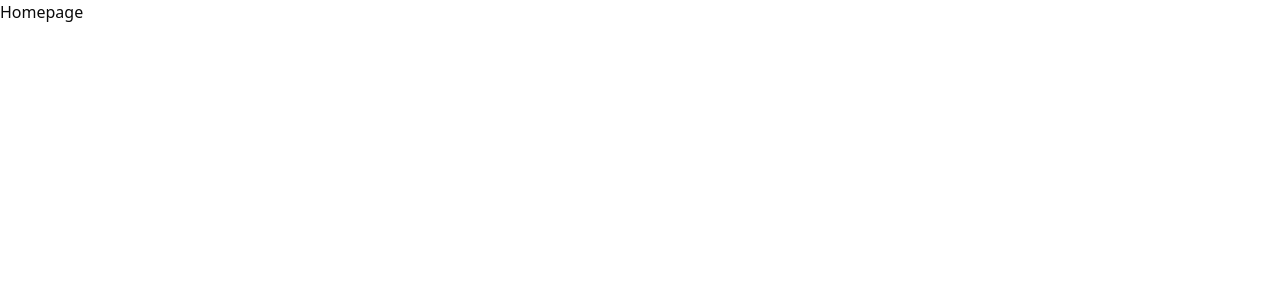
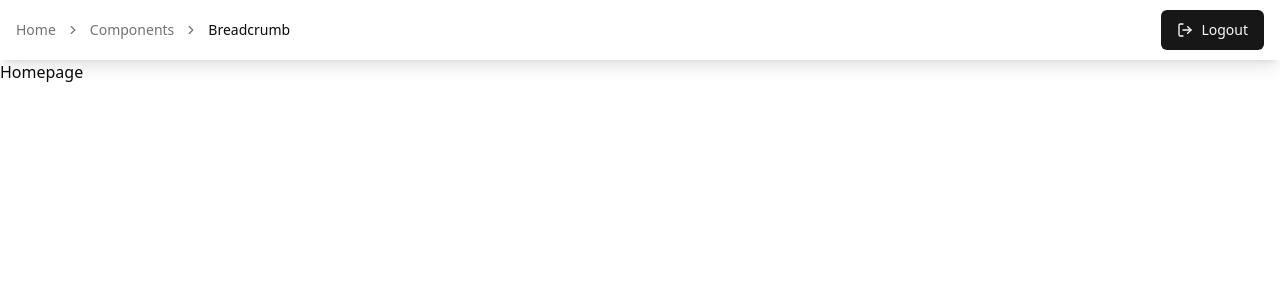
Before and after one commit to nenad-coding/e-commerce-app, a Next.js app: page / in a window 1280 px wide. Shown: the top 300 px of the page. Built offline with nearby package versions, Linux system fonts and the light colour scheme.

Commit message:
Navbar - work in progress (created with components without functionality)

```diff
--- a/app/layout.js
+++ b/app/layout.js
@@ -1,5 +1,6 @@
 import localFont from 'next/font/local'
 import './globals.css'
+import Navbar from '@/components/layout/Navbar'
 
 const geistSans = localFont({
   src: './fonts/GeistVF.woff',
@@ -22,6 +23,7 @@
     <html lang="en">
       <body
         className={`${geistSans.variable} ${geistMono.variable} antialiased`}>
+        <Navbar />
         {children}
       </body>
     </html>
--- /dev/null
+++ b/components/custom/Breadcrumb/containter.jsx
@@ -0,0 +1,28 @@
+import {
+  Breadcrumb,
+  BreadcrumbItem,
+  BreadcrumbLink,
+  BreadcrumbList,
+  BreadcrumbPage,
+  BreadcrumbSeparator,
+} from '@/components/ui/breadcrumb'
+
+export default function BreadcrumpContainer() {
+  return (
+    <Breadcrumb>
+      <BreadcrumbList>
+        <BreadcrumbItem>
+          <BreadcrumbLink href="/">Home</BreadcrumbLink>
+        </BreadcrumbItem>
+        <BreadcrumbSeparator />
+        <BreadcrumbItem>
+          <BreadcrumbLink href="/components">Components</BreadcrumbLink>
+        </BreadcrumbItem>
+        <BreadcrumbSeparator />
+        <BreadcrumbItem>
+          <BreadcrumbPage>Breadcrumb</BreadcrumbPage>
+        </BreadcrumbItem>
+      </BreadcrumbList>
+    </Breadcrumb>
+  )
+}
--- /dev/null
+++ b/components/layout/Navbar.jsx
@@ -0,0 +1,16 @@
+import BreadcrumpContainer from '../custom/Breadcrumb/containter'
+import { LogOut } from 'lucide-react'
+import { Button } from '@/components/ui/button'
+
+export default function Navbar() {
+  return (
+    <div className="w-full h-[60px] flex items-center justify-between px-4 shadow-lg">
+      <BreadcrumpContainer />
+      <div>
+        <Button>
+          <LogOut /> Logout
+        </Button>
+      </div>
+    </div>
+  )
+}
--- /dev/null
+++ b/components/ui/breadcrumb.jsx
@@ -0,0 +1,92 @@
+import * as React from "react"
+import { Slot } from "@radix-ui/react-slot"
+import { ChevronRight, MoreHorizontal } from "lucide-react"
+
+import { cn } from "@/lib/utils"
+
+const Breadcrumb = React.forwardRef(
+  ({ ...props }, ref) => <nav ref={ref} aria-label="breadcrumb" {...props} />
+)
+Breadcrumb.displayName = "Breadcrumb"
+
+const BreadcrumbList = React.forwardRef(({ className, ...props }, ref) => (
+  <ol
+    ref={ref}
+    className={cn(
+      "flex flex-wrap items-center gap-1.5 break-words text-sm text-muted-foreground sm:gap-2.5",
+      className
+    )}
+    {...props} />
+))
+BreadcrumbList.displayName = "BreadcrumbList"
+
+const BreadcrumbItem = React.forwardRef(({ className, ...props }, ref) => (
+  <li
+    ref={ref}
+    className={cn("inline-flex items-center gap-1.5", className)}
+    {...props} />
+))
+BreadcrumbItem.displayName = "BreadcrumbItem"
+
+const BreadcrumbLink = React.forwardRef(({ asChild, className, ...props }, ref) => {
+  const Comp = asChild ? Slot : "a"
+
+  return (
+    <Comp
+      ref={ref}
+      className={cn("transition-colors hover:text-foreground", className)}
+      {...props} />
+  );
+})
+BreadcrumbLink.displayName = "BreadcrumbLink"
+
+const BreadcrumbPage = React.forwardRef(({ className, ...props }, ref) => (
+  <span
+    ref={ref}
+    role="link"
+    aria-disabled="true"
+    aria-current="page"
+    className={cn("font-normal text-foreground", className)}
+    {...props} />
+))
+BreadcrumbPage.displayName = "BreadcrumbPage"
+
+const BreadcrumbSeparator = ({
+  children,
+  className,
+  ...props
+}) => (
+  <li
+    role="presentation"
+    aria-hidden="true"
+    className={cn("[&>svg]:w-3.5 [&>svg]:h-3.5", className)}
+    {...props}>
+    {children ?? <ChevronRight />}
+  </li>
+)
+BreadcrumbSeparator.displayName = "BreadcrumbSeparator"
+
+const BreadcrumbEllipsis = ({
+  className,
+  ...props
+}) => (
+  <span
+    role="presentation"
+    aria-hidden="true"
+    className={cn("flex h-9 w-9 items-center justify-center", className)}
+    {...props}>
+    <MoreHorizontal className="h-4 w-4" />
+    <span className="sr-only">More</span>
+  </span>
+)
+BreadcrumbEllipsis.displayName = "BreadcrumbElipssis"
+
+export {
+  Breadcrumb,
+  BreadcrumbList,
+  BreadcrumbItem,
+  BreadcrumbLink,
+  BreadcrumbPage,
+  BreadcrumbSeparator,
+  BreadcrumbEllipsis,
+}
--- /dev/null
+++ b/components/ui/button.jsx
@@ -0,0 +1,47 @@
+import * as React from "react"
+import { Slot } from "@radix-ui/react-slot"
+import { cva } from "class-variance-authority";
+
+import { cn } from "@/lib/utils"
+
+const buttonVariants = cva(
+  "inline-flex items-center justify-center gap-2 whitespace-nowrap rounded-md text-sm font-medium ring-offset-background transition-colors focus-visible:outline-none focus-visible:ring-2 focus-visible:ring-ring focus-visible:ring-offset-2 disabled:pointer-events-none disabled:opacity-50 [&_svg]:pointer-events-none [&_svg]:size-4 [&_svg]:shrink-0",
+  {
+    variants: {
+      variant: {
+        default: "bg-primary text-primary-foreground hover:bg-primary/90",
+        destructive:
+          "bg-destructive text-destructive-foreground hover:bg-destructive/90",
+        outline:
+          "border border-input bg-background hover:bg-accent hover:text-accent-foreground",
+        secondary:
+          "bg-secondary text-secondary-foreground hover:bg-secondary/80",
+        ghost: "hover:bg-accent hover:text-accent-foreground",
+        link: "text-primary underline-offset-4 hover:underline",
+      },
+      size: {
+        default: "h-10 px-4 py-2",
+        sm: "h-9 rounded-md px-3",
+        lg: "h-11 rounded-md px-8",
+        icon: "h-10 w-10",
+      },
+    },
+    defaultVariants: {
+      variant: "default",
+      size: "default",
+    },
+  }
+)
+
+const Button = React.forwardRef(({ className, variant, size, asChild = false, ...props }, ref) => {
+  const Comp = asChild ? Slot : "button"
+  return (
+    <Comp
+      className={cn(buttonVariants({ variant, size, className }))}
+      ref={ref}
+      {...props} />
+  );
+})
+Button.displayName = "Button"
+
+export { Button, buttonVariants }
--- a/package.json
+++ b/package.json
@@ -9,6 +9,7 @@
     "lint": "next lint"
   },
   "dependencies": {
+    "@radix-ui/react-slot": "^1.1.2",
     "class-variance-authority": "^0.7.1",
     "clsx": "^2.1.1",
     "lucide-react": "^0.477.0",
```
Also changed, not shown: 1 other file (tests, documents, lock files or other folders).
